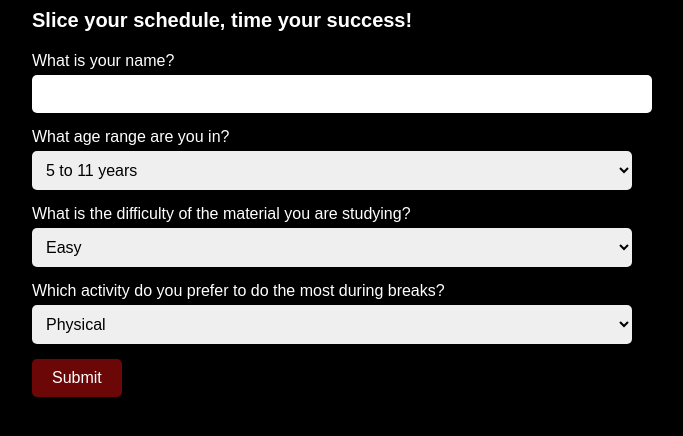
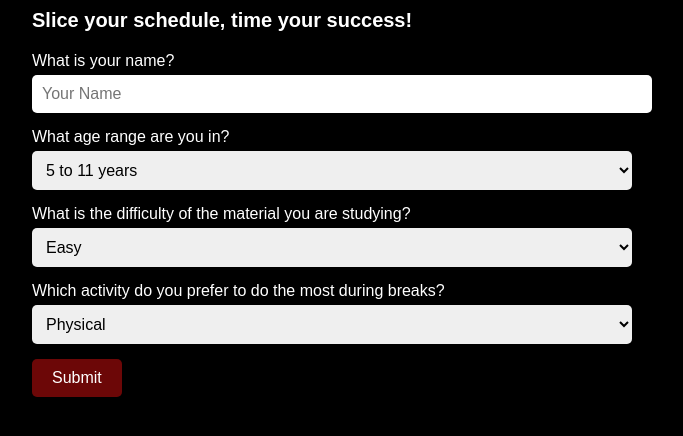
Before and after one commit to PiushaP/TimeSlice, a plain HTML site: page index.html in a window 1280 px wide. Shown: the part 58-494 px from the top of the page, without its empty margins (308-991 px from the left). Drawn offline with Linux system fonts and the light colour scheme.

Commit message:
Add files via upload

```diff
--- a/index.html
+++ b/index.html
@@ -13,7 +13,8 @@
 
     <form id="timeSliceForm">
       <label for="name">What is your name?</label>
-      <input type="text" id="name" required>
+      <input type="text" id="name" class="input-field" placeholder="Your Name" required>
+
 
       <label for="age">What age range are you in?</label>
       <select id="age" required>
```
